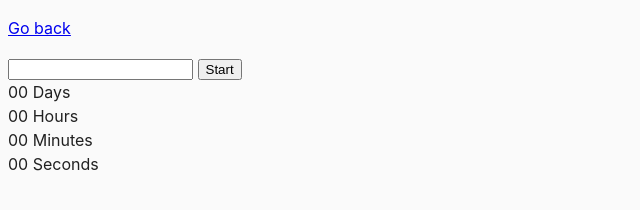
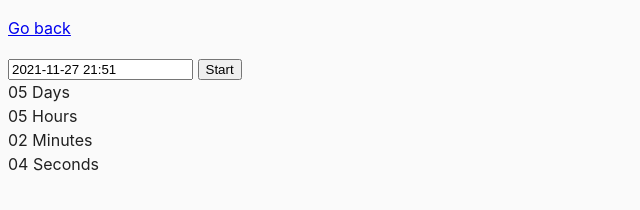
Before and after one commit to Askarunro/goit-js-hw-09, a website built with Parcel: page src/02-timer.html in a window 1280 px wide. Both pictures are taken after a click on the button "Start". Shown: the full height of the page, 0-640 px from the left. Built offline with nearby package versions, Linux system fonts and the light colour scheme.

Commit message:
update 2

```diff
--- a/package.json
+++ b/package.json
@@ -24,5 +24,8 @@
     "parcel-plugin-nuke-dist": "^1.0.1",
     "posthtml-include": "^1.6.2",
     "sass": "^1.32.8"
+  },
+  "dependencies": {
+    "flatpickr": "^4.6.9"
   }
 }
--- a/src/02-timer.html
+++ b/src/02-timer.html
@@ -31,6 +31,7 @@
       </div>
     </div>
 
+    <script src="https://cdn.jsdelivr.net/npm/flatpickr"></script>
     <script src="js/02-timer.js"></script>
   </body>
 </html>
--- a/src/index.js
+++ b/src/index.js
@@ -2,3 +2,7 @@ import './sass/main.scss';
 import './css/common.css';
 
 // Дополнительный импорт стилей
+// Описан в документации
+
+// Дополнительный импорт стилей
+import 'flatpickr/dist/flatpickr.min.css';
--- a/src/js/02-timer.js
+++ b/src/js/02-timer.js
@@ -0,0 +1,82 @@
+import flatpickr from 'flatpickr';
+
+import 'flatpickr/dist/flatpickr.min.css';
+
+const options = {
+  enableTime: true,
+  time_24hr: true,
+  defaultDate: new Date(),
+  minuteIncrement: 1,
+  onClose(selectedDates) {
+    console.log(selectedDates[0]);
+  },
+};
+
+const refs = {
+  input: document.querySelector('input[type="text"]'),
+  button: document.querySelector('button[data-start]'),
+  daysSpan: document.querySelector('span[data-days]'),
+  hoursSpan: document.querySelector('span[data-hours]'),
+  minutesSpan: document.querySelector('span[data-minutes]'),
+  secondsSpan: document.querySelector('span[data-seconds]'),
+};
+flatpickr(refs.input, options);
+
+function buttonDis() {
+  refs.button.setAttribute('disabled', 'disabled');
+}
+buttonDis();
+function buttonEn() {
+  if (options.onClose) {
+    // console.log(options.onClose(selectedDates));
+    refs.button.removeAttribute('disabled');
+  }
+}
+buttonEn();
+
+// console.log(options.defaultDate);
+refs.button.addEventListener('click', startTimer);
+function startTimer() {
+  const timer = {
+    start() {
+      const startTime = 1638500000000;
+      setInterval(() => {
+        const currentTime = Date.now();
+        // console.log(currentTime);
+        const deltaTime = startTime - currentTime;
+        if (startTime < currentTime) {
+          alert('Please choose a date in the future');
+        }
+        const { days, hours, minutes, seconds } = convertMs(deltaTime);
+        refs.daysSpan.textContent = days;
+        refs.hoursSpan.textContent = hours;
+        refs.minutesSpan.textContent = minutes;
+        refs.secondsSpan.textContent = seconds;
+        console.log(`${days}::${hours}::${minutes}::${seconds}`);
+      }, 1000);
+    },
+  };
+  timer.start();
+}
+
+function addLeadingZero(value) {
+  return String(value).padStart(2, '0');
+}
+
+function convertMs(ms) {
+  const second = 1000;
+  const minute = second * 60;
+  const hour = minute * 60;
+  const day = hour * 24;
+
+  const days = addLeadingZero(Math.floor(ms / day));
+  const hours = addLeadingZero(Math.floor((ms % day) / hour));
+  const minutes = addLeadingZero(Math.floor(((ms % day) % hour) / minute));
+  const seconds = addLeadingZero(Math.floor((((ms % day) % hour) % minute) / second));
+
+  return { days, hours, minutes, seconds };
+}
+
+console.log(convertMs(2000)); // {days: 0, hours: 0, minutes: 0, seconds: 2}
+console.log(convertMs(140000)); // {days: 0, hours: 0, minutes: 2, seconds: 20}
+console.log(convertMs(24140000)); // {days: 0, hours: 6 minutes: 42, seconds: 20}
```
Also changed, not shown: src/sass/main.css (added, +31 -0 lines), 2 other files.
